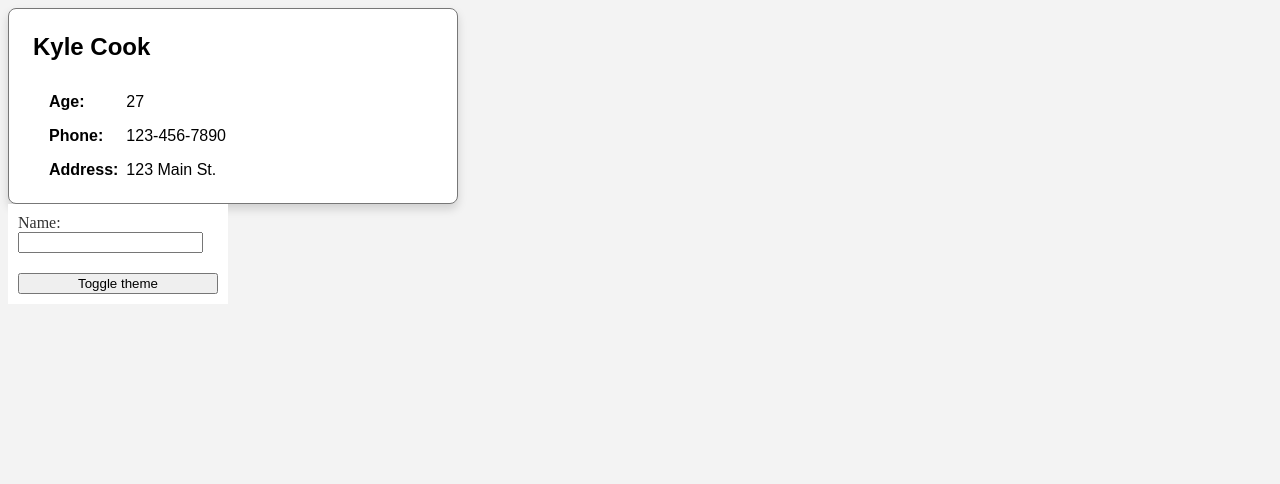
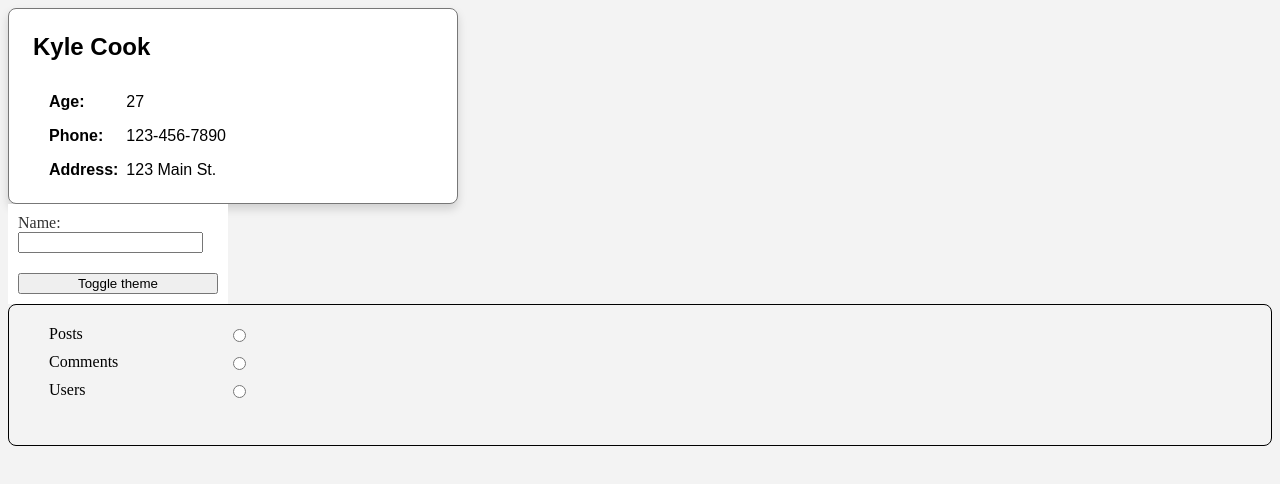
Before and after one commit to DenisPepper/web-dev-simplified-react, a React (Vite) app: page / in a window 1280 px wide. Shown: the top 484 px of the page. Built offline with nearby package versions, Linux system fonts and the light colour scheme.

Commit message:
Добавит кастомный хук с useEffect

```diff
--- a/src/App.jsx
+++ b/src/App.jsx
@@ -1,4 +1,5 @@
 //import './App.css';
+import { DataFetcher } from './exercises/custom-hooks/data-fetcher';
 import { ThemeToggler } from './exercises/custom-hooks/theme-toggler';
 import { UserCard } from './exercises/user-card/user-card';
 import user from './exercises/user-card/user.json';
@@ -13,6 +14,7 @@ export function App() {
         address={user.address}
       />
       <ThemeToggler />
+      <DataFetcher />
     </>
   );
 }
--- /dev/null
+++ b/src/exercises/custom-hooks/data-fetcher.css
@@ -0,0 +1,22 @@
+.data-fetcher {
+  border: 1px solid black;
+  border-radius: 8px;
+  padding: 20px;
+  display: flex;
+  flex-direction: column;
+  gap: 10px;
+}
+
+.data-fetcher__result {
+  align-self: center;
+}
+
+.data-fetcher__input-container {
+  width: 220px;
+  display: flex;
+  justify-content: space-between;
+}
+
+.data-fetcher__label {
+  padding-left: 20px;
+}
--- /dev/null
+++ b/src/exercises/custom-hooks/data-fetcher.jsx
@@ -0,0 +1,138 @@
+import { useState, useEffect } from 'react';
+import './data-fetcher.css';
+
+const URL_KEYS = {
+  posts: 'POSTS',
+  comments: 'COMMENTS',
+  users: 'USERS',
+};
+
+const URLS = {
+  [URL_KEYS.posts]: 'https://jsonplaceholder.typicode.com/posts',
+  [URL_KEYS.comments]: 'https://jsonplaceholder.typicode.com/comments',
+  [URL_KEYS.users]: 'https://jsonplaceholder.typicode.com/users',
+};
+
+export function DataFetcher() {
+  const { data, isLoading, error, setData, setDataType } = useDataFetcher(URLS);
+
+  const handleDataTypeInput = (value) => {
+    setData([]);
+    setDataType(value);
+  };
+
+  const result = error ? <Error message={error} /> : <Items items={data} />;
+
+  return (
+    <div className='data-fetcher'>
+      <DataTypePicker onChangeHandler={handleDataTypeInput} />
+      <div className='data-fetcher__result'>
+        {isLoading && <Loading />}
+        {result}
+      </div>
+    </div>
+  );
+}
+
+function Loading() {
+  return <div>Loading ...</div>;
+}
+
+function Error({ message }) {
+  return <p>{message}</p>;
+}
+
+function Items({ items }) {
+  return (
+    <ul>
+      {items.map((item) => {
+        return <li key={item.id}>{JSON.stringify(item)}</li>;
+      })}
+    </ul>
+  );
+}
+
+function DataTypePicker({ onChangeHandler }) {
+  return (
+    <>
+      <RadioInput
+        title='Posts'
+        id='type-1'
+        value={URL_KEYS.posts}
+        onChangeHandler={onChangeHandler}
+      />
+      <RadioInput
+        title='Comments'
+        id='type-2'
+        value={URL_KEYS.comments}
+        onChangeHandler={onChangeHandler}
+      />
+      <RadioInput
+        title='Users'
+        id='type-3'
+        value={URL_KEYS.users}
+        onChangeHandler={onChangeHandler}
+      />
+    </>
+  );
+}
+
+function RadioInput(props) {
+  const { title, id, value, onChangeHandler } = props;
+
+  return (
+    <div className='data-fetcher__input-container'>
+      <label className='data-fetcher__label' htmlFor={id}>
+        {title}
+      </label>
+      <input
+        onChange={(evt) => onChangeHandler(evt.target.value)}
+        type='radio'
+        id={id}
+        name='data-type'
+        value={value}
+      />
+    </div>
+  );
+}
+
+const useDataFetcher = (URLS) => {
+  const [dataType, setDataType] = useState('');
+  const [data, setData] = useState([]);
+  const [isLoading, setIsLoading] = useState(false);
+  const [error, setError] = useState('');
+
+  useEffect(() => {
+    const abortController = new AbortController();
+
+    if (!dataType) return;
+
+    setIsLoading(true);
+
+    fetch(`${URLS[dataType]}?_start=0&_limit=3`)
+      .then((response) => response.json())
+      .then((data) =>
+        setTimeout(() => {
+          setIsLoading(false);
+          setData(data);
+        }, 1000)
+      )
+      .catch((err) => {
+        if (err.name !== 'AbortError') {
+          setError(err.message);
+        }
+      });
+
+    return () => abortController.abort();
+  }, [dataType]);
+
+  return {
+    data,
+    isLoading,
+    error,
+    setData,
+    setDataType,
+  };
+};
+
+// https://dev.to/lakshmananarumugam/enum-in-javascript-4980
```
